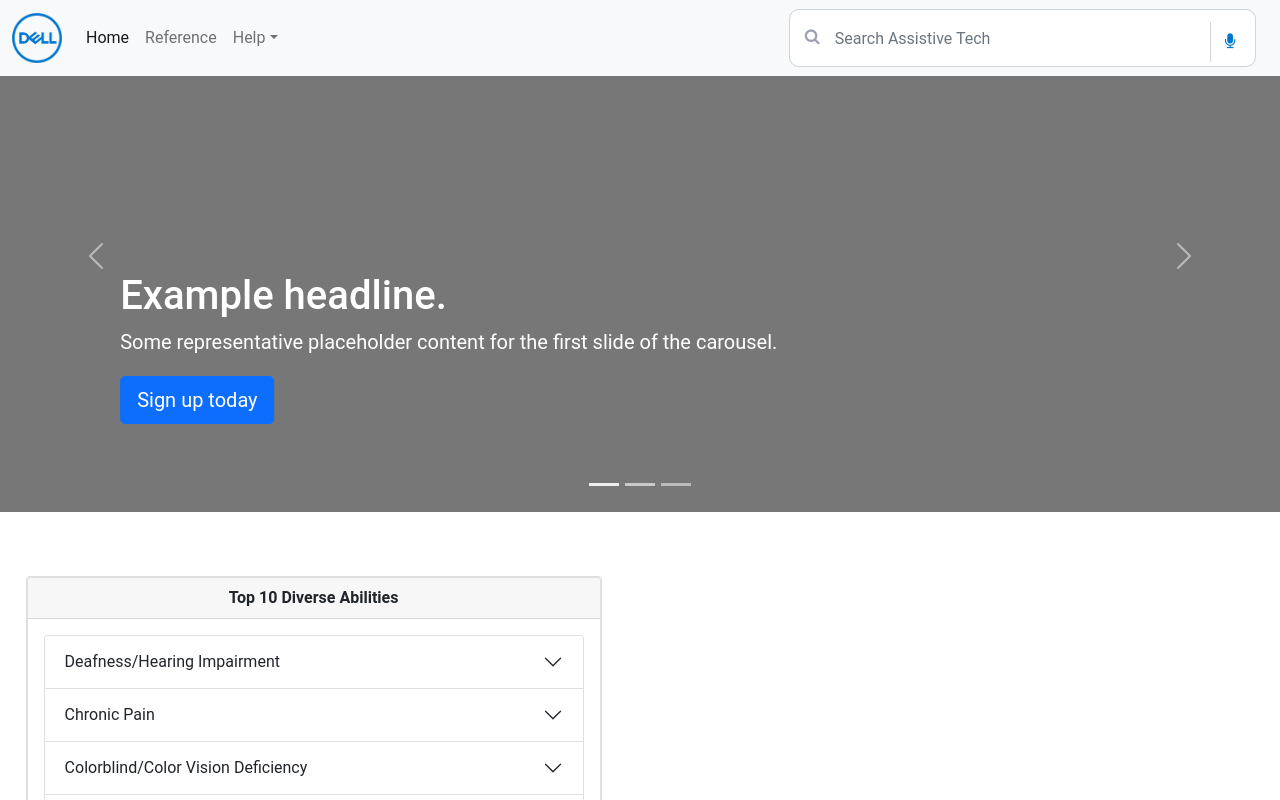
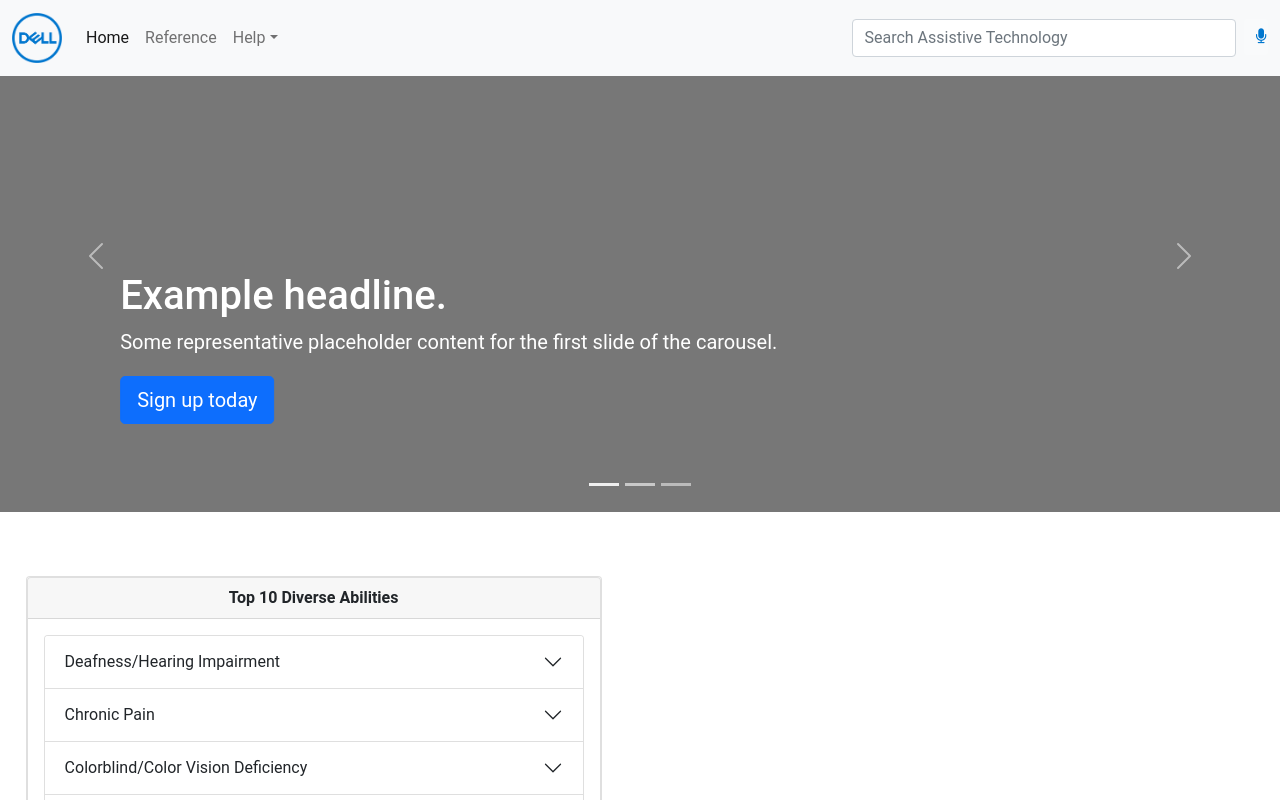
Before and after one commit to ArielGuerrero-Dell/hackathon-project, an Angular app: page / in a window 1280 px wide. Shown: the top 800 px of the page. Built offline with nearby package versions, Linux system fonts and the light colour scheme.

Commit message:
completed speech to text integration

```diff
--- a/src/app/nav-bar/nav-bar.component.css
+++ b/src/app/nav-bar/nav-bar.component.css
@@ -8,7 +8,7 @@ button:hover{
     border-color: #0076CE;
 }
 
-
+/*
 .form {
     position: relative;
 }
@@ -38,7 +38,7 @@ button:hover{
     box-shadow: none;
     border: solid;
     border-color: gainsboro;
-}
+} */
 
 /* Style buttons */
 .btn {
@@ -46,7 +46,7 @@ button:hover{
     outline: none;
     border: none; /* Remove borders */
     box-shadow: none !important;
-    background-color: white; /* Blue background */
+    background-color: #f9fafb; /* Blue background */
 
     color:#0076CE ; /* White text */
     cursor: pointer; /* Mouse pointer on hover */
@@ -56,8 +56,8 @@ button:hover{
 
 /* Darker background on mouse-over */
 .btn:hover {
-    background-color: white; /* Blue background */
+    background-color: #0076CE;
     border: none; /* Remove borders */
-    color:#0076CE ; /* White text */
+    color:#f9fafb ; /* White text */
     cursor: pointer; /* Mouse pointer on hover */
 }
--- a/src/app/nav-bar/nav-bar.component.html
+++ b/src/app/nav-bar/nav-bar.component.html
@@ -43,8 +43,36 @@
             </ul>
 
 
+            <!-- <div class="container">
+                <div class="row height d-flex justify-content-end">
+                    <div class="col-md-6">
 
-            <div class="container">
+                        <div class="form" action="https://inside.dell.com/search.jspa">
+                            <i class="fa fa-search"></i>
+                            <input class="form-control me-2" type="search" aria-label="Search" id="q" name="q"
+                                placeholder="Search Assistive Tech">
+                            <input type="submit" style="display: none">
+                            <span class="left-pan"><button class="btn" type="submit" (click)="startService()"><i
+                                        class=" fa fa-microphone"></i></button></span>
+
+
+                        </div>
+
+                    </div>
+                </div>
+            </div> -->
+
+            <form class="d-flex" action="https://inside.dell.com/search.jspa" style="width: 35%; min-width: 350px;">
+                <input class="form-control me-2" type="search" aria-label="Search" id="q" name="q"
+                    placeholder="Search Assistive Technology">
+                <button class="btn btn-outline-success" type="submit" style="display: none"></button>
+                <button class="btn" type="button" (click)="start()"><i class=" fa fa-microphone"></i></button>
+            </form>
+
+
+
+
+            <!-- <div class="container">
                 <div class="row height d-flex justify-content-end">
                     <div class="col-md-6">
                         <div class="form" action="https://inside.dell.com/search.jspa"> <i class="fa fa-search"></i>
@@ -52,12 +80,12 @@
                             <span class="left-pan"><button class="btn" (click)="startService()"><i
                                         class=" fa fa-microphone"></i></button></span>
 
-                            <input type="submit" style="display: none" />
+
                         </div>
 
                     </div>
                 </div>
-            </div>
+            </div> -->
 
             <!--
             <form class="d-flex" action="https://inside.dell.com/search.jspa">
--- a/src/app/nav-bar/nav-bar.component.ts
+++ b/src/app/nav-bar/nav-bar.component.ts
@@ -1,5 +1,4 @@
-import { Component, OnInit } from '@angular/core';
-import { VoiceRecognitionService } from '../voice-recognition.service'
+import { Component, Input, OnInit } from '@angular/core';
 
 declare var webkitSpeechRecognition: any;
 
@@ -7,29 +6,32 @@ declare var webkitSpeechRecognition: any;
   selector: 'app-nav-bar',
   templateUrl: './nav-bar.component.html',
   styleUrls: ['./nav-bar.component.css'],
-  providers: [VoiceRecognitionService]
 })
 export class NavBarComponent implements OnInit {
 
+  text = '';
+
   recognition = new webkitSpeechRecognition();
-
-  public text = '';
 
   constructor() { }
 
   ngOnInit(): void {
+    this.recognition.lang = 'en-US';
   }
 
-  startService() {
+  start() {
     this.recognition.start();
-
     console.log("Speech recognition started");
-
     this.recognition.onresult = function (event: any) {
       this.text = event.results[0][0].transcript;
-      console.log(this.text);
+
+      var output = (<HTMLInputElement>document.getElementById('q'));
+      if (output) {
+        output.value = this.text;
+        document.forms[0].submit();
+        console.log(this.text);
+      }
     }
   }
 
-
 }
--- a/src/app/voice-recognition.service.ts
+++ /dev/null
@@ -1,34 +0,0 @@
-import { Injectable } from '@angular/core';
-
-declare var webkitSpeechRecognition: any;
-
-@Injectable({
-  providedIn: 'root'
-})
-export class VoiceRecognitionService {
-
-  recognition = new webkitSpeechRecognition();
-
-  public text = '';
-
-  constructor() { }
-
-  init() {
-    this.recognition.lang = 'en-US';
-  }
-
-  start() {
-    this.recognition.start();
-
-    console.log("Speech recognition started");
-
-    this.recognition.onresult = function (event: any) {
-      this.text = event.results[0][0].transcript;
-      console.log(this.text);
-    }
-  }
-
-  getText() {
-    return this.text;
-  }
-}
```
Also changed, not shown: 1 other file (tests, documents, lock files or other folders).
